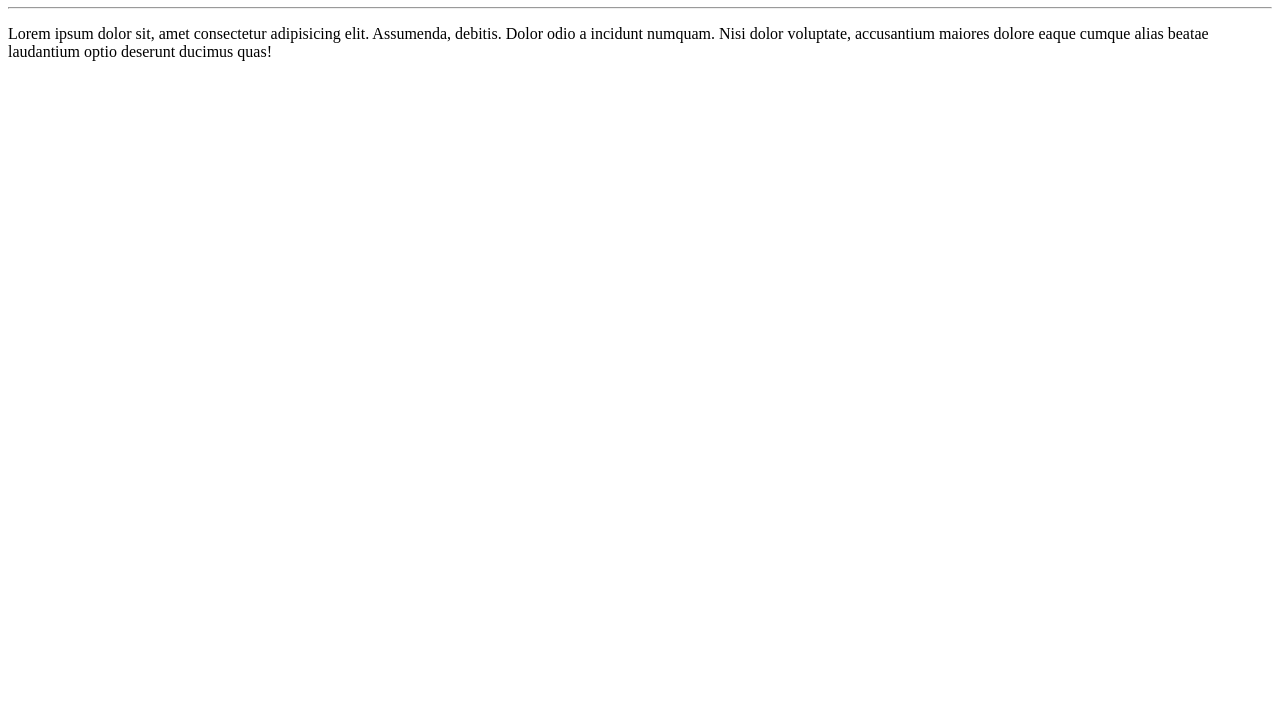
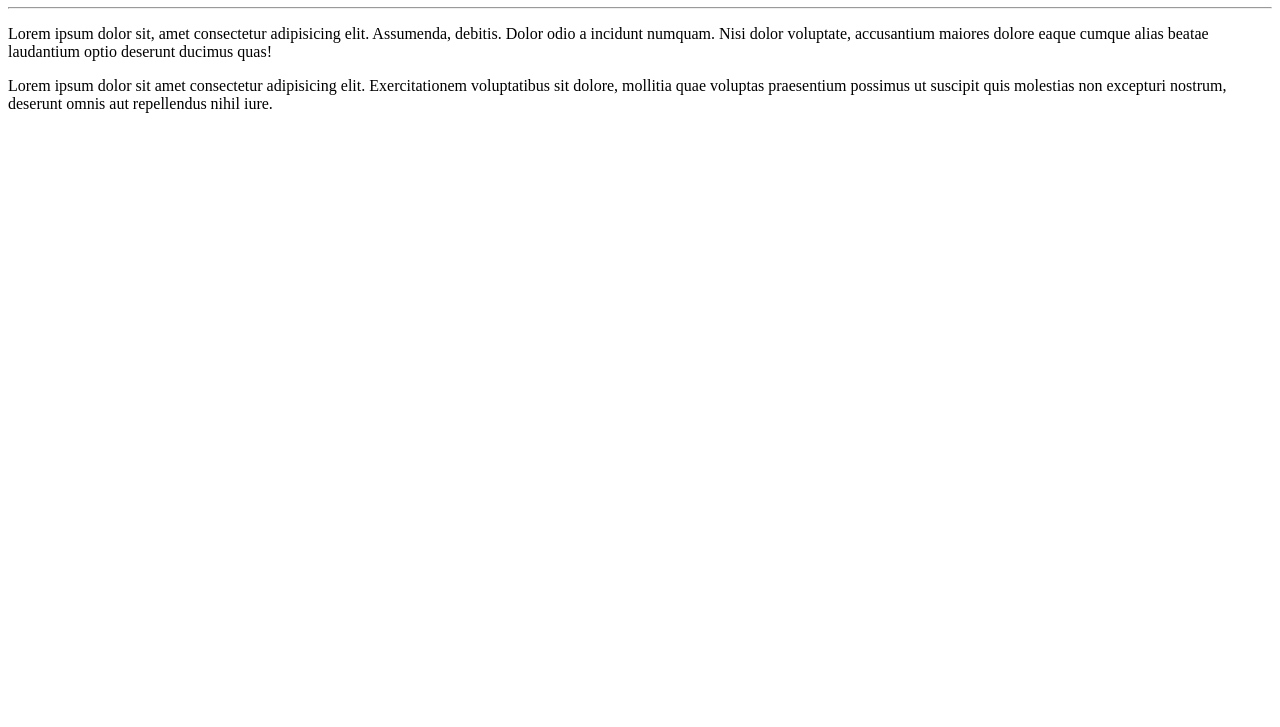
Before and after one commit to geferre/Ola-Mundo, a plain HTML site: page Site-exemplo/index.html in a window 1280 px wide. Shown: the part 73-800 px from the top of the page. Drawn offline with Linux system fonts and the light colour scheme.

Commit message:
Adicionei um paragrafo

```diff
--- a/Site-exemplo/index.html
+++ b/Site-exemplo/index.html
@@ -10,5 +10,6 @@
     <h1>Olá, Mundo</h1>
     <hr>
     <p>Lorem ipsum dolor sit, amet consectetur adipisicing elit. Assumenda, debitis. Dolor odio a incidunt numquam. Nisi dolor voluptate, accusantium maiores dolore eaque cumque alias beatae laudantium optio deserunt ducimus quas!</p>
+    <p>Lorem ipsum dolor sit amet consectetur adipisicing elit. Exercitationem voluptatibus sit dolore, mollitia quae voluptas praesentium possimus ut suscipit quis molestias non excepturi nostrum, deserunt omnis aut repellendus nihil iure.</p>
 </body>
 </html>
```
